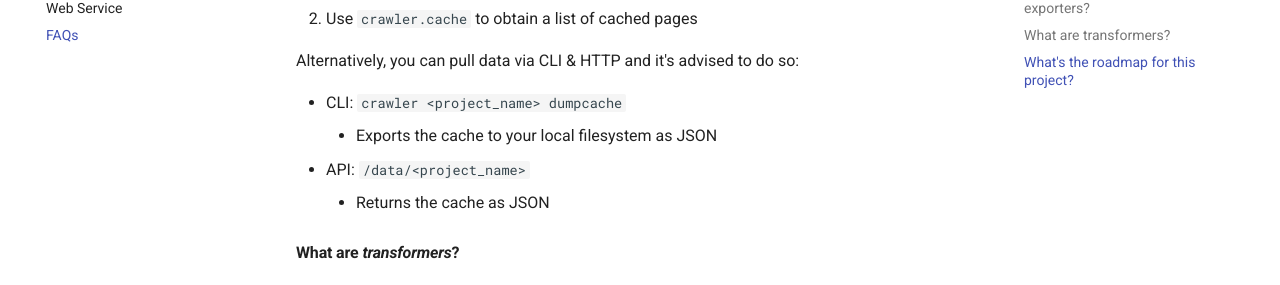
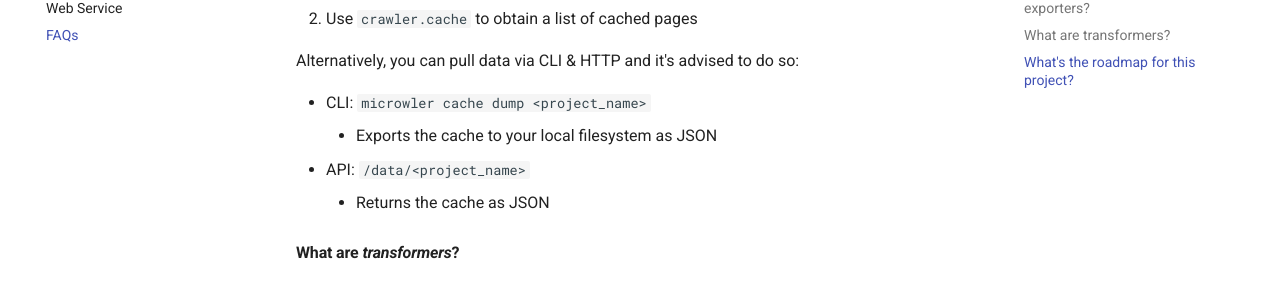
Before and after one commit to INNOVINATI/microwler, an MkDocs documentation site: the page built from docs/faq.md, in a window 1280 px wide and 900 px high, scrolled down 743 px. Shown: the part 235-520 px from the top of the window. Built offline with MkDocs 1.6.1 and Material for MkDocs 9.7.7, drawn with Linux system fonts in a browser that asks for light colours; comment, search, counter and statistics services are not loaded.

Commit message:
Final docs update

```diff
--- a/docs/faq.md
+++ b/docs/faq.md
@@ -41,7 +41,7 @@ Currently, there are two different ways to do this directly:
 
 Alternatively, you can pull data via CLI & HTTP and it's advised to do so:
 
-- CLI: `crawler <project_name> dumpcache`
+- CLI: `microwler cache dump <project_name>`
     - Exports the cache to your local filesystem as JSON
 - API: `/data/<project_name>`
     - Returns the cache as JSON
```
